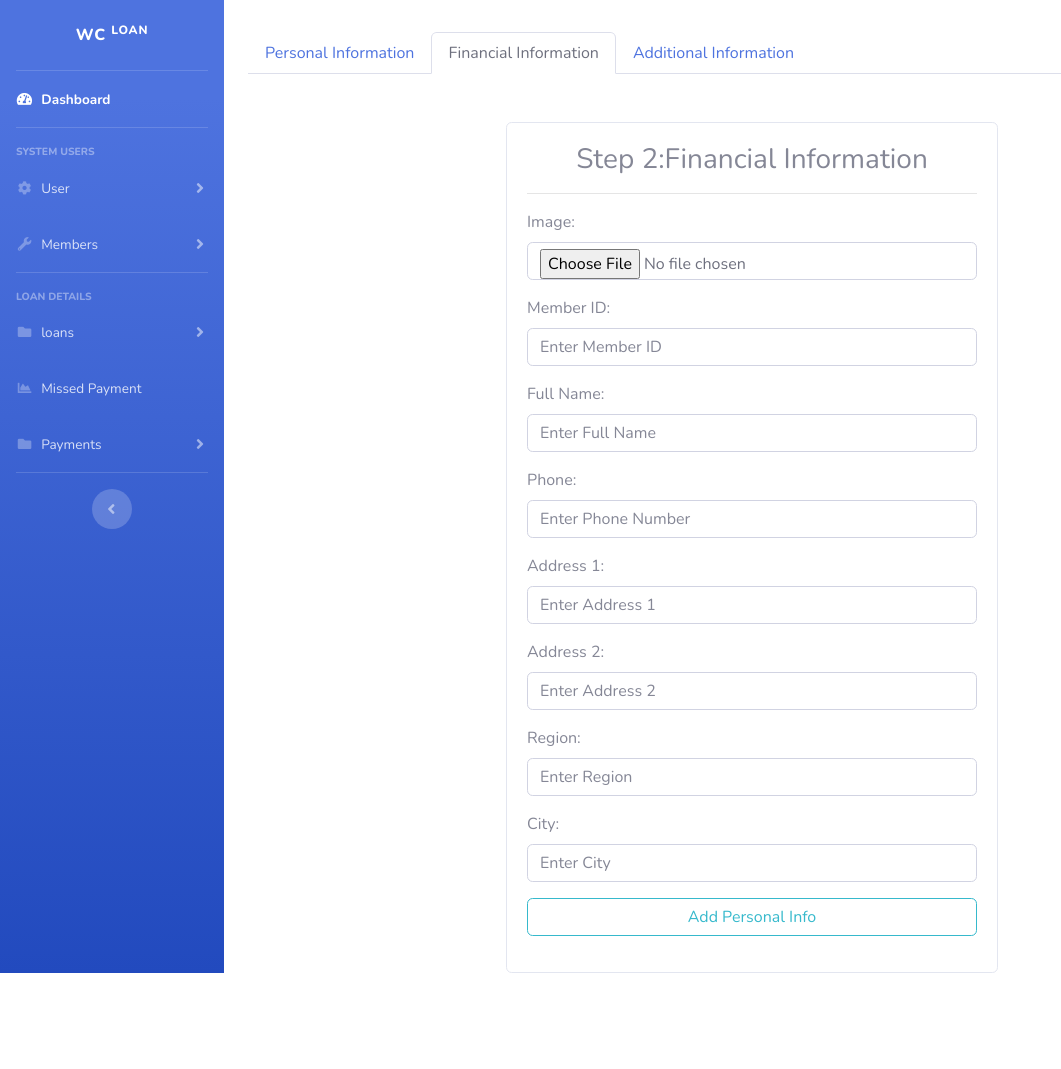
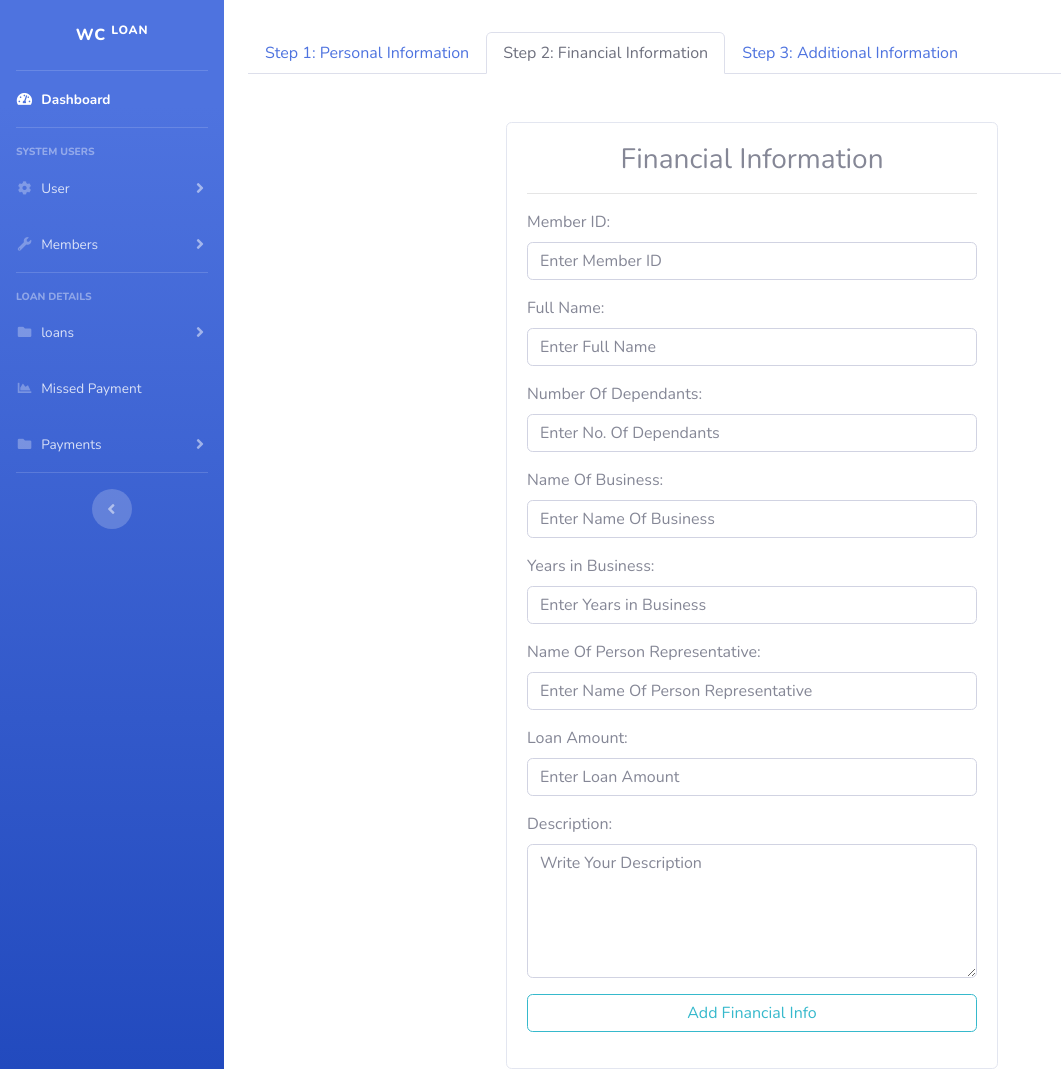
Before and after one commit to yeswedocode/WC-LOANS, a PHP site: page /addFinancial.php in a window 1280 px wide. Shown: the whole page, without its empty margins (0-1061 px from the left). Before the commit the page ends 973 px from the top, so only its background shows below. Run offline with PHP 8.4, Linux system fonts and the light colour scheme.

Commit message:
modified by williamcodes

```diff
--- a/addFinancial.php
+++ b/addFinancial.php
@@ -7,27 +7,23 @@
         <div class="col-md-12">
             <ul class="nav nav-tabs" role="tablist">
                 <li class="nav-item">
-                    <a class="nav-link" data-toggle="tab" href="addLoan.php">Personal Information</a>
+                    <a class="nav-link" href="addLoan.php">Step 1:&nbsp;Personal Information</a>
                 </li>
                 <li class="nav-item">
-                    <a class="nav-link active" data-toggle="tab" href="addFinancial.php">Financial Information</a>
+                    <a class="nav-link active" href="addFinancial.php">Step 2:&nbsp;Financial Information</a>
                 </li>
                 <li class="nav-item">
-                    <a class="nav-link" data-toggle="tab" href="#">Additional Information</a>
+                    <a class="nav-link" href="#">Step 3:&nbsp;Additional Information</a>
                 </li>
             </ul>
         </div>
 
-        <div class="col-md-6 mx-auto" style="padding-top:3rem" id="financial">
+        <div class="col-md-6 mx-auto" style="padding-top:3rem">
             <div class="card">
                 <div class="card-body">
-                    <h3 class="text-center text-muted">Step 2:Financial Information</h3>
+                    <h3 class="text-center text-muted">Financial Information</h3>
                     <hr>
                     <form action="" method="post">
-                    <label>Image:</label>
-                    <div class="form-group">
-                        <input type="file" name="imgFile" class="form-control">
-                    </div>
                         <label>Member ID:</label>
                         <div class="form-group">
                             <input type="text" name="id" class="form-control" placeholder="Enter Member ID">
@@ -36,28 +32,32 @@
                         <div class="form-group">
                             <input type="text" name="uid" class="form-control" placeholder="Enter Full Name">
                         </div>
-                    <label>Phone:</label>
+                        <label>Number Of Dependants:</label>
                         <div class="form-group">
-                        <input type="text" name="phone" class="form-control" placeholder="Enter Phone Number">
+                            <input type="text" name="dependants" class="form-control" placeholder="Enter No. Of Dependants">
                         </div>
-                    <label>Address 1:</label>
+                        <label>Name Of Business:</label>
                         <div class="form-group">
-                        <input type="text" name="address1" class="form-control" placeholder="Enter Address 1">
+                            <input type="text" name="business_name" class="form-control" placeholder="Enter Name Of Business">
                         </div>
-                    <label>Address 2:</label>
+                        <label>Years in Business:</label>
                         <div class="form-group">
-                        <input type="text" name="address2" class="form-control" placeholder="Enter Address 2">
+                            <input type="text" name="years_in_business" class="form-control" placeholder="Enter Years in Business">
                         </div>
-                    <label>Region:</label>
+                        <label>Name Of Person Representative:</label>
                         <div class="form-group">
-                        <input type="text" name="region" class="form-control" placeholder="Enter Region">
+                            <input type="text" name="representative" class="form-control" placeholder="Enter Name Of Person Representative">
                         </div>
-                    <label>City:</label>
+                        <label>Loan Amount:</label>
                         <div class="form-group">
-                        <input type="text" name="city" class="form-control" placeholder="Enter City">
+                            <input type="text" name="loan_amount" class="form-control" placeholder="Enter Loan Amount">
+                        </div>
+                        <label>Description:</label>
+                        <div class="form-group">
+                            <textarea name="description" class="form-control" rows="5" placeholder="Write Your Description"></textarea>
                         </div>
                         <div class="form-group">
-                        <input type="submit" name="addPersonalDetails" class="form-control btn btn-outline-info" value="Add Personal Info">
+                            <input type="submit" name="addFinancialDetails" class="form-control btn btn-outline-info" value="Add Financial Info">
                         </div>
                     </form>
                 </div>
```
Also changed, not shown: addLoan.php (+5 -5 lines). Lines whose indentation alone changed are shown as unchanged.
